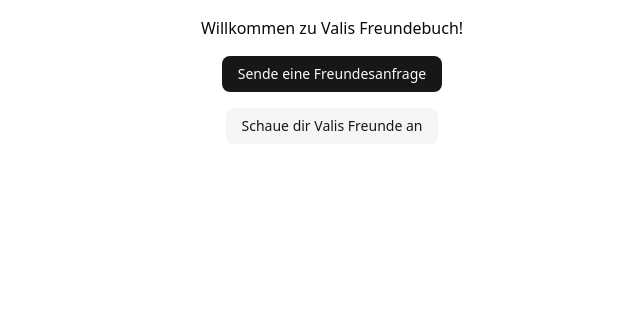
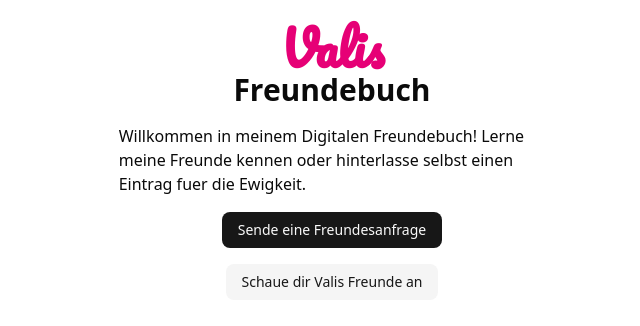
Before and after one commit to FlorianRumpel/valisfreunde, a Next.js app: page / in a window 1280 px wide. Shown: the top 326 px of the page, without its empty margins (308-948 px from the left). Built offline with nearby package versions, Linux system fonts and the light colour scheme.

Commit message:
change landing page
change font and layout styles

```diff
--- a/src/app/globals.css
+++ b/src/app/globals.css
@@ -1,9 +1,16 @@
 @import "tailwindcss";
 @import "tw-animate-css";
+
+@font-face {
+  font-family: pacifico;
+  src: url("../../public/fonts/Pacifico-Regular.ttf");
+}
 
 @custom-variant dark (&:is(.dark *));
 
 @theme inline {
+  --font-pacifico: pacifico;
+
   --color-background: var(--background);
   --color-foreground: var(--foreground);
   --font-sans: var(--font-geist-sans);
--- a/src/app/page.tsx
+++ b/src/app/page.tsx
@@ -1,11 +1,17 @@
-import {Button} from "@/components/ui/button";
+import { Button } from "@/components/ui/button";
 import Link from "next/link";
 
 export default function Home() {
   return (
-    <div className="flex flex-col gap-4 mt-4 justify-center items-center w-full ">
-      <p>Willkommen zu Valis Freundebuch!</p>
-
+    <div className="flex flex-col gap-4 mt-6 justify-center items-center w-full ">
+      <div className="text-center">
+        <p className="text-5xl font-bold font-pacifico text-pink-600">Valis</p>
+        <p className="font-bold text-3xl">Freundebuch</p>
+      </div>
+      <p className="w-1/2 md:max-w-1/3 ">
+        Willkommen in meinem Digitalen Freundebuch! Lerne meine Freunde kennen
+        oder hinterlasse selbst einen Eintrag fuer die Ewigkeit.
+      </p>
       <Link href={"/form"}>
         <Button>Sende eine Freundesanfrage</Button>
       </Link>
```
Also changed, not shown: public/fonts/Pacifico-Regular.ttf (added).
